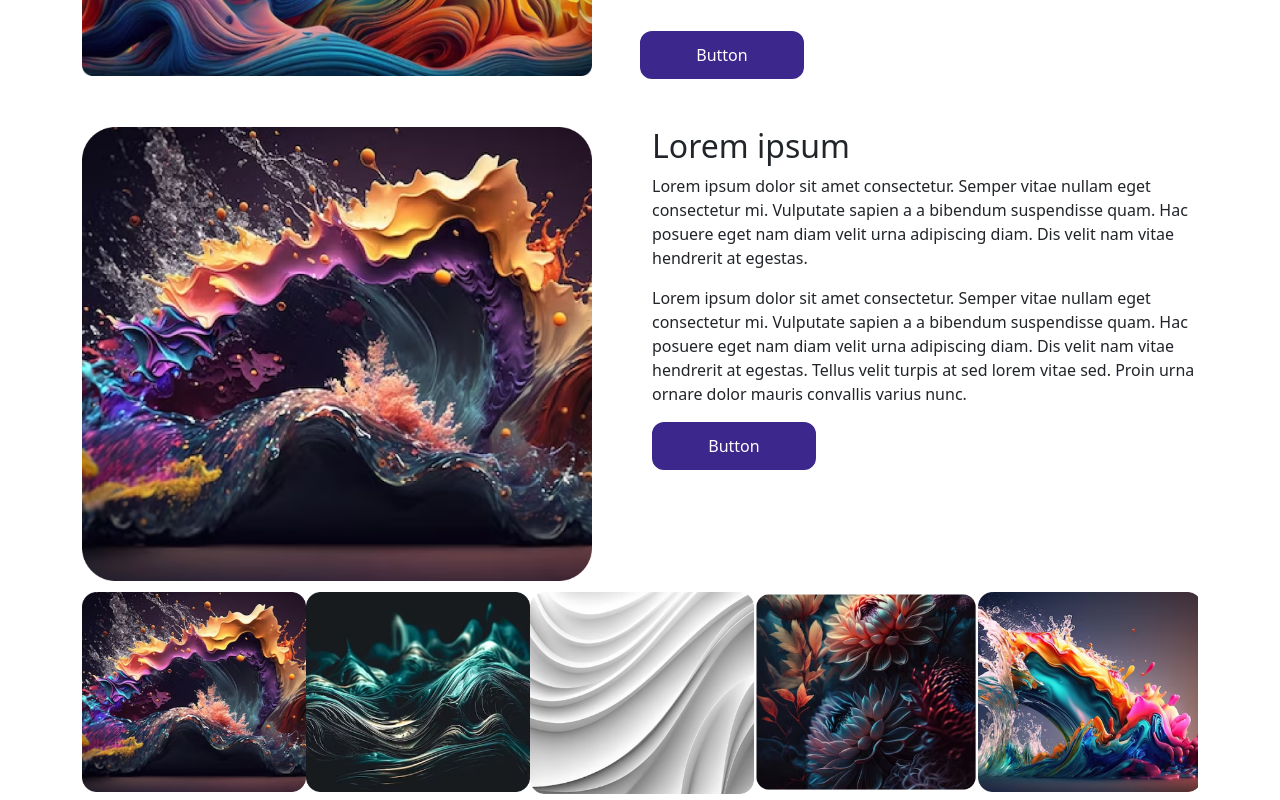
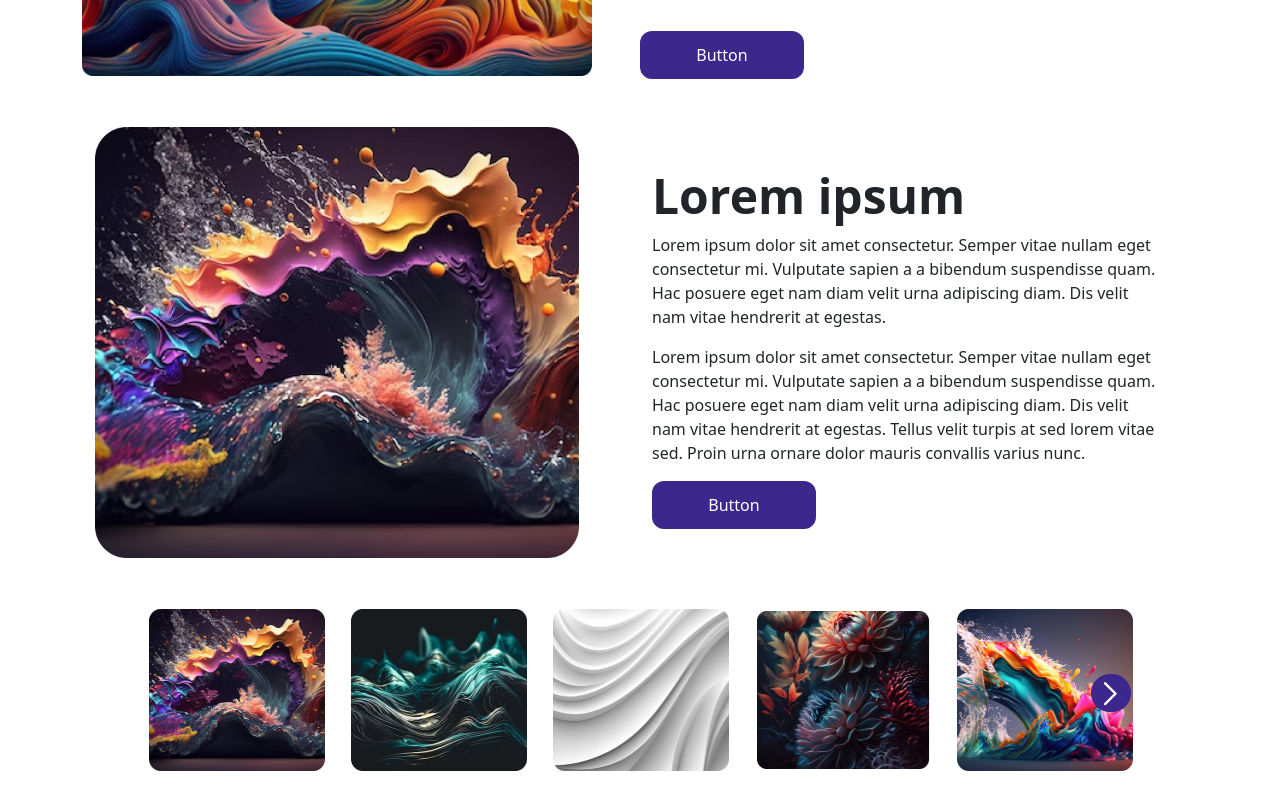
Before and after one commit to neharadialcode/bootstrap-common-components, a React (Create React App) app: page /about in a window 1280 px wide. Shown: the part 777-1577 px from the top of the page. After the commit the page ends 1554 px from the top, so only its background shows below. Built offline with nearby package versions, Linux system fonts and the light colour scheme.

Commit message:
about slider responshiv

```diff
--- a/src/App.css
+++ b/src/App.css
@@ -5,6 +5,7 @@
   --fs-md: 20px;
   --fs-lg: 24px;
   --fs-xl: 32px;
+  --fs-2xl: 48px;
   /* color */
   --clr-purple: #3c278d;
   --clr-lightPurple: #6b5ba9;
@@ -21,6 +22,9 @@
 }
 .fs_xl {
   font-size: var(--fs-xl);
+}
+.fs_2xl{
+  font-size: var(--fs-2xl);
 }
 /* font-color */
 .clr_lightBrown {
@@ -41,6 +45,7 @@
     --fs-md: 18px;
     --fs-lg: 22px;
     --fs-xl: 28px;
+    --fs-2xl: 38px;
   }
 }
 /* font family */
--- a/src/aboutUs.css
+++ b/src/aboutUs.css
@@ -9,4 +9,26 @@
 .about_para {
   max-width: 800px;
 }
-  .opacity_70{opacity: 0.7;}
+.opacity_70 {
+  opacity: 0.7;
+}
+.about_big_sliders {
+  min-height: 387px;
+}
+.slick-slide {
+    padding-right:13px;
+    padding-left:13px;
+}
+.about_left_arrow{
+    top: 50%;
+    transform: translateY(-50%);
+    left: 6%;
+    cursor: pointer;
+}
+.about_right_arrow{
+    top: 50%;
+    transform: translateY(-50%);
+    right: 6%;
+    cursor: pointer;
+}
+.aboutus_bottom_slider{max-width: 1008px;}
--- a/src/components/aboutus/AboutSlider.jsx
+++ b/src/components/aboutus/AboutSlider.jsx
@@ -1,11 +1,13 @@
 import * as React from "react";
 import { useEffect, useState, useRef } from "react";
 import Slider from "react-slick";
-import Slider_small_1 from "../../assets/images/png/about_slider_1.png"
-import Slider_small_2 from "../../assets/images/png/about_slider_2.png"
-import Slider_small_3 from "../../assets/images/png/about_slider_3.png"
-import Slider_small_4 from "../../assets/images/png/about_slider_4.png"
-import Slider_small_5 from "../../assets/images/png/about_slider_5.png"
+import Slider_small_1 from "../../assets/images/png/about_slider_1.png";
+import Slider_small_2 from "../../assets/images/png/about_slider_2.png";
+import Slider_small_3 from "../../assets/images/png/about_slider_3.png";
+import Slider_small_4 from "../../assets/images/png/about_slider_4.png";
+import Slider_small_5 from "../../assets/images/png/about_slider_5.png";
+import left_arrow from "../../assets/images/png/aboutus_slider_left_arrow.png";
+import right_arrow from "../../assets/images/png/aboutus_slider_right_arrow.png";
 const SliderSlick = () => {
   const [nav1, setNav1] = useState();
   const [nav2, setNav2] = useState();
@@ -17,28 +19,48 @@ const SliderSlick = () => {
   }, []);
   return (
     <div className="container">
-      <div className="row">
+      <div className="row pb-4 mb-3 align-items-center">
         <div className="col-6 pe-5">
           <Slider className="mainSlider" asNavFor={nav2} ref={slider1}>
             <div>
-          <img className="w-100" src={Slider_small_1} alt="Slider-img" />
+              <img
+                className="w-100 about_big_sliders"
+                src={Slider_small_1}
+                alt="Slider-img"
+              />
             </div>
             <div>
-          <img className="w-100" src={Slider_small_2} alt="Slider-img" />
+              <img
+                className="w-100 about_big_sliders"
+                src={Slider_small_2}
+                alt="Slider-img"
+              />
             </div>
             <div>
-          <img className="w-100" src={Slider_small_3} alt="Slider-img" />
+              <img
+                className="w-100 about_big_sliders"
+                src={Slider_small_3}
+                alt="Slider-img"
+              />
             </div>
             <div>
-          <img className="w-100" src={Slider_small_4} alt="Slider-img" />
+              <img
+                className="w-100 about_big_sliders"
+                src={Slider_small_4}
+                alt="Slider-img"
+              />
             </div>
             <div>
-          <img className="w-100" src={Slider_small_5} alt="Slider-img" />
+              <img
+                className="w-100 about_big_sliders"
+                src={Slider_small_5}
+                alt="Slider-img"
+              />
             </div>
           </Slider>
         </div>
-        <div className="col-6">
-          <h2>Lorem ipsum </h2>
+        <div className="col-6 pe-5">
+          <h2 className="fs_2xl fw-semibold">Lorem ipsum </h2>
           <p>
             Lorem ipsum dolor sit amet consectetur. Semper vitae nullam eget
             consectetur mi. Vulputate sapien a a bibendum suspendisse quam. Hac
@@ -55,29 +77,77 @@ const SliderSlick = () => {
           <button className="button_btn">Button</button>
         </div>
       </div>
+      <div className="position-relative">
+        <div
+          onClick={() => slider2.current?.slickNext()}
+          className="position-absolute about_left_arrow"
+        >
+          <img height={38} width={40} src={left_arrow} alt="arrow" />
+        </div>
         <Slider
+          className="aboutus_bottom_slider mx-auto"
           asNavFor={nav1}
           ref={slider2}
           slidesToShow={5}
           swipeToSlide={true}
           focusOnSelect={true}
         >
-        <div >
-          <img className="w-100" src={Slider_small_1} alt="Slider-img" />
+          <div>
+            <img
+              className="w-100"
+              height={162}
+              src={Slider_small_1}
+              alt="Slider-img"
+            />
           </div>
-        <div >
-          <img className="w-100" src={Slider_small_2} alt="Slider-img" />
+          <div>
+            <img
+              className="w-100"
+              height={162}
+              src={Slider_small_2}
+              alt="Slider-img"
+            />
           </div>
-        <div >
-          <img className="w-100" src={Slider_small_3} alt="Slider-img" />
+          <div>
+            <img
+              className="w-100"
+              height={162}
+              src={Slider_small_3}
+              alt="Slider-img"
+            />
           </div>
-        <div >
-          <img className="w-100" src={Slider_small_4} alt="Slider-img" />
+          <div>
+            <img
+              className="w-100"
+              height={162}
+              src={Slider_small_4}
+              alt="Slider-img"
+            />
           </div>
-        <div >
-          <img className="w-100" src={Slider_small_5} alt="Slider-img" />
+          <div>
+            <img
+              className="w-100"
+              height={162}
+              src={Slider_small_5}
+              alt="Slider-img"
+            />
+          </div>
+          <div>
+            <img
+              className="w-100"
+              height={162}
+              src={Slider_small_3}
+              alt="Slider-img"
+            />
           </div>
         </Slider>
+        <div
+          onClick={() => slider2.current?.slickPrev()}
+          className="position-absolute about_right_arrow"
+        >
+          <img height={38} width={40} src={right_arrow} alt="arrow" />
+        </div>
+      </div>
     </div>
   );
 };
```
Also changed, not shown: src/assets/images/png/aboutus_slider_left_arrow.png (added), src/assets/images/png/aboutus_slider_right_arrow.png (added). Lines whose indentation alone changed are shown as unchanged.
